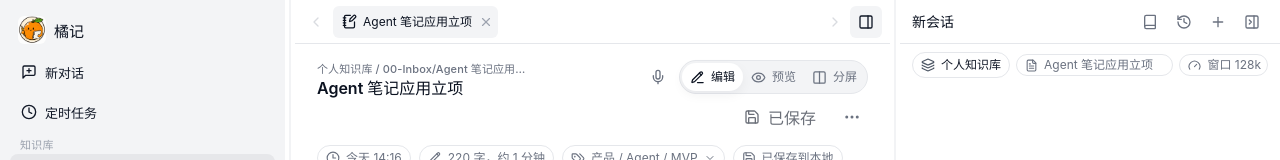
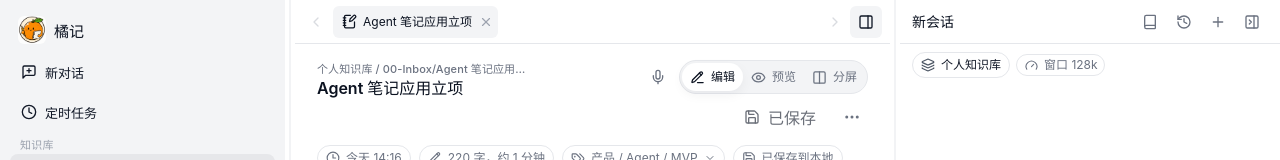
Before and after one commit to ciri667/orange, a React (Vite) app: page / in a window 1280 px wide. Shown: the top 160 px of the page. Built offline with nearby package versions, Linux system fonts and the light colour scheme.

Commit message:
fix(agent): 会话摘要不再展示默认绑定文件
- 去掉协作区摘要条上的当前文件胶囊
- 上下文浮层不再把打开的文件标成默认编辑目标
- 说明改为会话只绑定知识库，文件通过 @ 引用

```diff
--- a/src/agent/AgentPanel.tsx
+++ b/src/agent/AgentPanel.tsx
@@ -34,7 +34,6 @@
   knowledgeBases,
   notes,
   documents,
-  currentFileLabel,
   prompt,
   skills,
   selectedSkillIds,
@@ -88,8 +87,6 @@
   notes: Note[];
   /** 所有已索引普通文档，用于历史 @ 文件名称回显。 */
   documents: WorkspaceDocument[];
-  /** 工作台焦点的展示标签；由 WorkspaceShell 计算，避免读取会话恢复锚点。 */
-  currentFileLabel: string;
   prompt: string;
   skills: AgentSkill[];
   /** 本轮 slash picker 显式选择的 Skill ID，只作用于下一次用户提交。 */
@@ -212,7 +209,6 @@
         <AgentSessionSummary
           activeSession={activeSession}
           sessions={sessions}
-          currentFileLabel={currentFileLabel}
           modelConfig={modelConfig}
         />
       </div>
@@ -235,7 +231,6 @@
           activeSession={activeSession}
           knowledgeBases={knowledgeBases}
           notes={notes}
-          currentFileLabel={currentFileLabel}
           modelConfig={modelConfig}
           isBusy={isComposerBusy}
           onToggleSessionContext={onToggleSessionContext}
--- a/src/agent/AgentPanelSections.tsx
+++ b/src/agent/AgentPanelSections.tsx
@@ -1,4 +1,4 @@
-import { Check, Clock, Copy, Database, FileText, FolderOpen, Gauge, Layers3, Loader2, MessageSquareText, Pencil, Sparkles, Trash2, X } from "lucide-react";
+import { Check, Clock, Copy, Database, FolderOpen, Gauge, Layers3, Loader2, MessageSquareText, Pencil, Sparkles, Trash2, X } from "lucide-react";
 import { useEffect, useRef, useState } from "react";
 import ReactMarkdown from "react-markdown";
 import rehypeSanitize from "rehype-sanitize";
@@ -62,17 +62,14 @@
 } from "./agentTrace";
 import { ToolCallList } from "./ToolCallList";
 
-/** 会话摘要条只保留当前文件、上下文占用和待确认写入，避免和输入条、范围入口重复。 */
+/** 会话摘要条只保留上下文占用和待确认写入。知识库范围由旁边的范围入口展示，文件不在这里绑定。 */
 export function AgentSessionSummary({
   activeSession,
   sessions,
-  currentFileLabel,
   modelConfig,
 }: {
   activeSession: AgentSession;
   sessions: AgentSession[];
-  /** 工作台当前焦点文件；它是本轮默认编辑目标，独立于会话恢复锚点。 */
-  currentFileLabel: string;
   modelConfig: ModelConfig;
 }) {
   const isPendingWrite = activeSession.pendingChange?.status === "pending" || activeSession.pendingChangeSet?.status === "pending";
@@ -84,10 +81,6 @@
 
   return (
     <div className="flex min-h-0 min-w-0 flex-1 flex-nowrap items-center gap-1.5 overflow-hidden" aria-label="当前会话摘要">
-      <Chip className="max-w-full flex-1 font-normal">
-        <FileText size={13} className="shrink-0" />
-        <OverflowTooltipText className="min-w-0 truncate" text={currentFileLabel} logArea="agent_session_current_file_summary" />
-      </Chip>
       {contextMeterLabel && (
         <span
           className="inline-flex shrink-0"
@@ -300,12 +293,11 @@
   );
 }
 
-/** 会话上下文浮层，集中展示工具范围、工作台文件、恢复锚点和会话默认模型。 */
+/** 会话上下文浮层，集中展示工具范围、恢复锚点和会话默认模型。 */
 export function AgentSessionContextPopover({
   activeSession,
   knowledgeBases,
   notes,
-  currentFileLabel,
   modelConfig,
   isBusy,
   onToggleSessionContext,
@@ -316,8 +308,6 @@
   activeSession: AgentSession;
   knowledgeBases: KnowledgeBase[];
   notes: Note[];
-  /** 工作台当前焦点文件；本轮 Agent 默认以它作为编辑目标。 */
-  currentFileLabel: string;
   modelConfig: ModelConfig;
   isBusy: boolean;
   onToggleSessionContext: () => void;
@@ -417,10 +407,6 @@
             />
           </div>
           <div className="rounded-control border border-border-translucent bg-surface-translucent p-[9px]">
-            <span className="text-xs text-ink-muted">当前文件</span>
-            <OverflowTooltipText as="strong" className="mt-1 block text-[13px] text-ink-strong" text={currentFileLabel} logArea="agent_context_current_file" />
-          </div>
-          <div className="rounded-control border border-border-translucent bg-surface-translucent p-[9px]">
             <span className="text-xs text-ink-muted">会话恢复笔记</span>
             <OverflowTooltipText
               as="strong"
@@ -505,7 +491,7 @@
           )}
         </section>
         <p className="text-xs text-ink-muted">
-          占用取最近一次有效模型 usage；窗口来自当前模型目录，Provider 未提供时显示未知。当前文件是本轮默认编辑目标；会话恢复笔记只用于恢复旧会话位置。Agent 会按模型窗口装入尽量多的最近对话，更早内容进入工作记忆，也可按需检索会话历史和其他文件。
+          占用取最近一次有效模型 usage；窗口来自当前模型目录，Provider 未提供时显示未知。会话只绑定知识库；要让 Agent 读取或修改某个文件，在输入框用 @ 引用。会话恢复笔记只用于恢复旧会话位置。Agent 会按模型窗口装入尽量多的最近对话，更早内容进入工作记忆，也可按需检索会话历史和其他文件。
         </p>
       </div>
     </section>
--- a/src/shared/selectors.ts
+++ b/src/shared/selectors.ts
@@ -60,8 +60,7 @@
 /**
  * 返回会话恢复时尝试重新打开的笔记名称。
  *
- * `activeNoteId` 是历史会话的恢复锚点，不代表工作台当前正在编辑的文件；
- * 调用方展示当前文件时必须使用工作台焦点而不是这个值。
+ * `activeNoteId` 只是编辑器位置，不会成为 Agent 的默认文件。
  */
 export function getSessionRecoveryNoteLabel(session: AgentSession, notes: Note[]) {
   if (!session.activeNoteId) {
--- a/src/workspace/WorkspaceShell.tsx
+++ b/src/workspace/WorkspaceShell.tsx
@@ -812,10 +812,6 @@
             knowledgeBases={currentSnapshot.knowledgeBases}
             notes={currentSnapshot.notes}
             documents={currentSnapshot.documents}
-            currentFileLabel={
-              activeNote?.title ??
-              (activeDocument?.fileType === "txt" ? activeDocument.title : "当前打开文件不可作为编辑目标")
-            }
             prompt={agentPrompt}
             skills={agentSkills}
             selectedSkillIds={explicitSkillIds}
```
